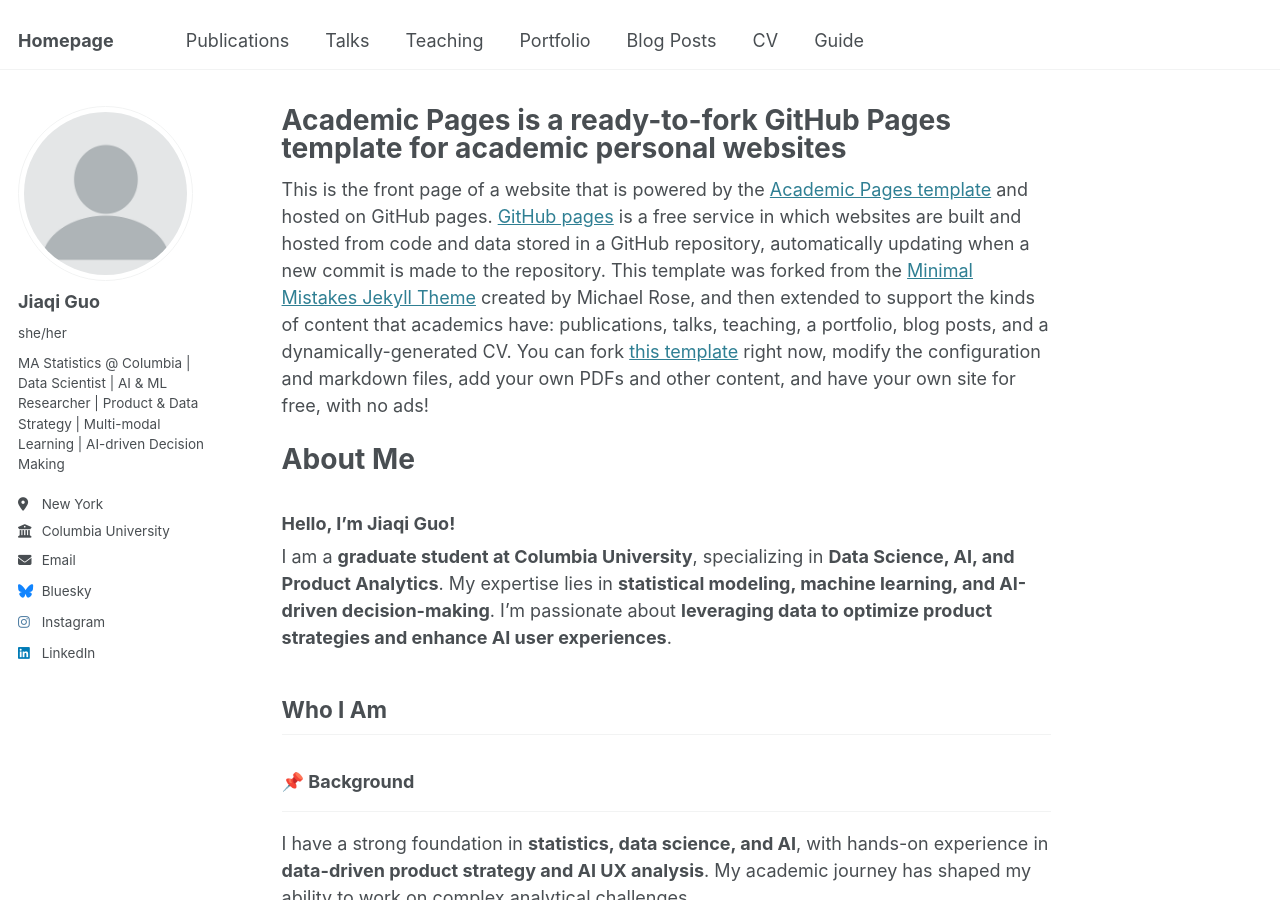
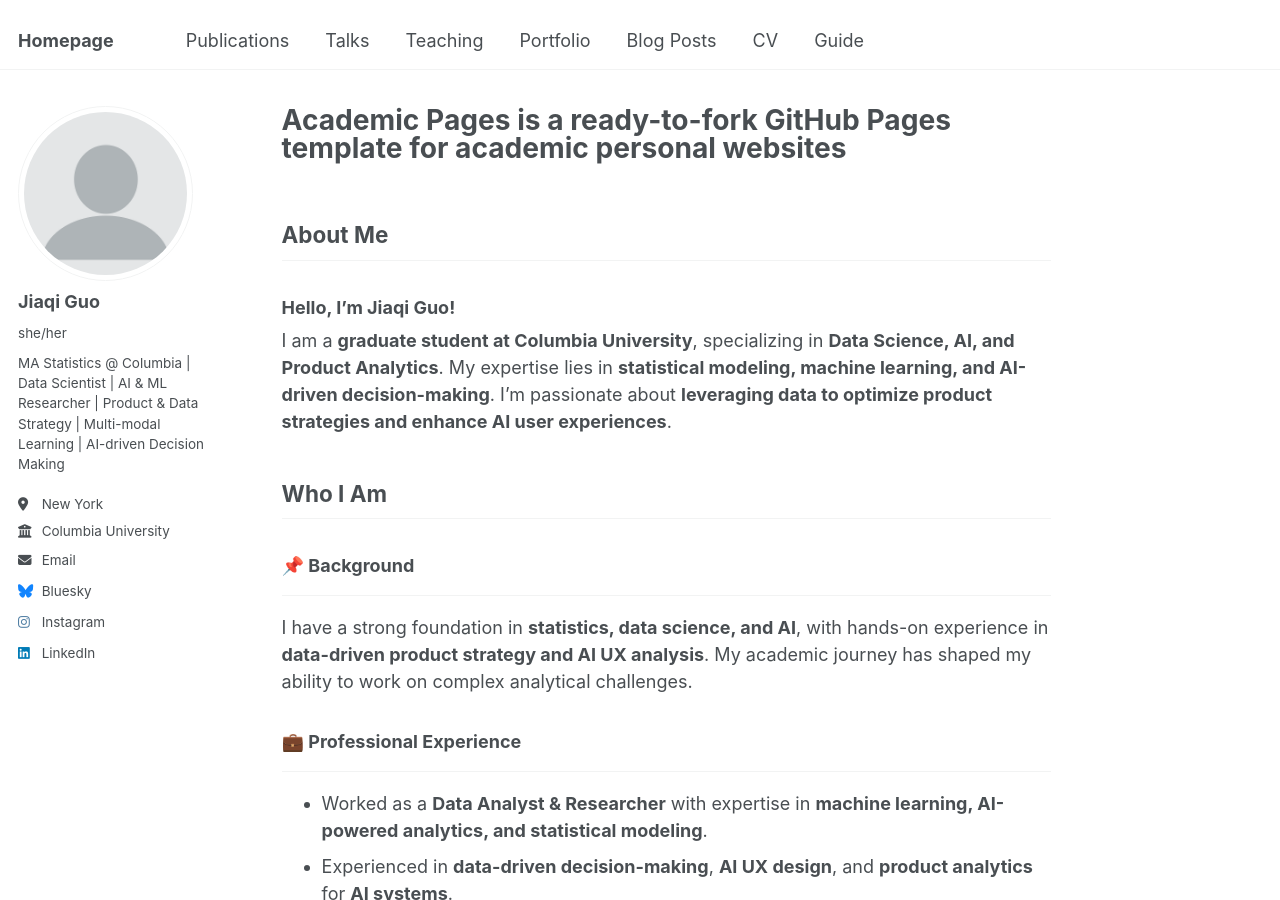
Before and after one commit to AshleyGuoj/AshleyGuoj.github.io, a Jekyll site: the page built from _pages/about.md, in a window 1280 px wide and 900 px high. Built offline with Jekyll 4.4.1, drawn with Linux system fonts in a browser that asks for light colours.

Commit message:
about.md

```diff
--- a/_pages/about.md
+++ b/_pages/about.md
@@ -7,14 +7,14 @@ redirect_from:
   - /about.html
 ---
 
-This is the front page of a website that is powered by the [Academic Pages template](https://github.com/academicpages/academicpages.github.io) and hosted on GitHub pages. [GitHub pages](https://pages.github.com) is a free service in which websites are built and hosted from code and data stored in a GitHub repository, automatically updating when a new commit is made to the repository. This template was forked from the [Minimal Mistakes Jekyll Theme](https://mmistakes.github.io/minimal-mistakes/) created by Michael Rose, and then extended to support the kinds of content that academics have: publications, talks, teaching, a portfolio, blog posts, and a dynamically-generated CV. You can fork [this template](https://github.com/academicpages/academicpages.github.io) right now, modify the configuration and markdown files, add your own PDFs and other content, and have your own site for free, with no ads!
-
 About Me
-======
+------
 ### **Hello, I’m Jiaqi Guo!**
 I am a **graduate student at Columbia University**, specializing in **Data Science, AI, and Product Analytics**. My expertise lies in **statistical modeling, machine learning, and AI-driven decision-making**. I’m passionate about **leveraging data to optimize product strategies and enhance AI user experiences**.
 
-## **Who I Am**
+Who I Am
+------
+
 ### **📌 Background**
 ------
 I have a strong foundation in **statistics, data science, and AI**, with hands-on experience in **data-driven product strategy and AI UX analysis**. My academic journey has shaped my ability to work on complex analytical challenges.
```
